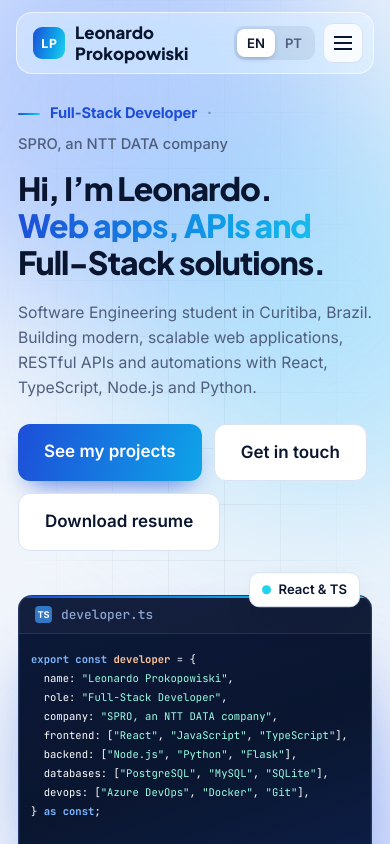
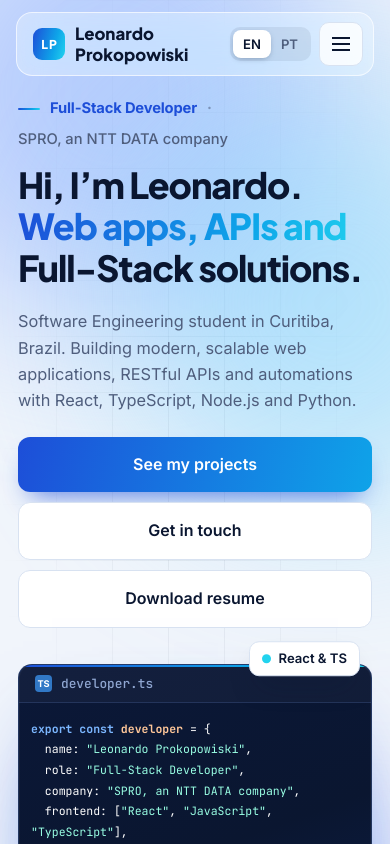
Before and after one commit to leonardoprokopowiskii/portfolio, a React (Vite) app: page / in a window 390 px wide. Shown: the top 844 px of the page. Built offline with nearby package versions, Linux system fonts and the light colour scheme.

Commit message:
feat(layout): widen container to 1440px and improve mobile ergonomics

```diff
--- a/src/components/layout/Navbar/Navbar.module.css
+++ b/src/components/layout/Navbar/Navbar.module.css
@@ -3,7 +3,7 @@
   top: calc(env(safe-area-inset-top, 0px) + 12px);
   left: 50%;
   translate: -50% 0;
-  width: min(1240px, calc(100% - 32px));
+  width: min(1440px, calc(100% - 32px));
   z-index: 30;
   display: flex;
   align-items: center;
@@ -182,3 +182,14 @@
     display: none;
   }
 }
+
+@media (max-width: 900px) {
+  .burger {
+    width: 44px;
+    height: 44px;
+  }
+  .menu li a {
+    padding: 14px 16px;
+    font-size: 1.05rem;
+  }
+}
--- a/src/components/sections/Hero/Hero.module.css
+++ b/src/components/sections/Hero/Hero.module.css
@@ -326,3 +326,25 @@
     transform: none;
   }
 }
+
+@media (max-width: 560px) {
+  .hero {
+    padding-top: 92px;
+    gap: 36px;
+  }
+  .title {
+    font-size: clamp(2.1rem, 9.2vw, 2.6rem);
+  }
+  .lead {
+    font-size: 1.02rem;
+  }
+  .btns {
+    flex-direction: column;
+    gap: 10px;
+  }
+  .btns > * {
+    width: 100%;
+    text-align: center;
+    padding-block: 15px;
+  }
+}
--- a/src/components/ui/Button/Button.module.css
+++ b/src/components/ui/Button/Button.module.css
@@ -54,3 +54,9 @@
   background: rgba(255, 255, 255, 0.14);
   transform: translateY(-3px);
 }
+
+@media (max-width: 700px) {
+  .btn {
+    min-height: 48px;
+  }
+}
--- a/src/components/ui/CodeWindow/CodeWindow.module.css
+++ b/src/components/ui/CodeWindow/CodeWindow.module.css
@@ -97,3 +97,9 @@
   overflow-wrap: break-word;
   padding: 0 clamp(12px, 3.2cqi, 20px);
 }
+
+@media (max-width: 560px) {
+  .code {
+    font-size: max(0.72rem, 2.9cqi);
+  }
+}
--- a/src/styles/reset.css
+++ b/src/styles/reset.css
@@ -38,7 +38,7 @@ a {
 }
 
 .wrap {
-  max-width: 1240px;
+  max-width: 1440px;
   margin: 0 auto;
   padding: 0 24px;
 }
@@ -78,3 +78,15 @@ h2 {
     padding-top: 76px;
   }
 }
+
+@media (max-width: 700px) {
+  body {
+    font-size: 1rem;
+  }
+  .sub {
+    margin-bottom: 32px;
+  }
+  .grid {
+    gap: 18px;
+  }
+}
```
